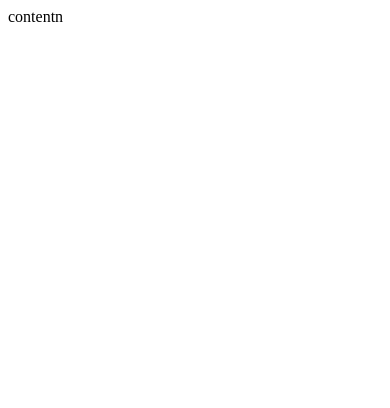
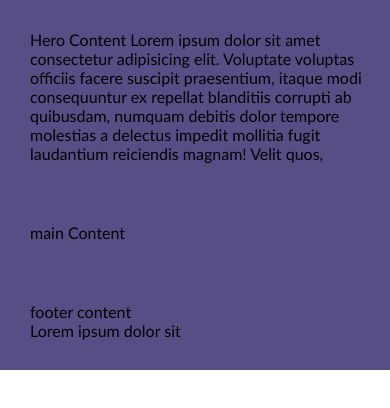
Before and after one commit to Niseme/5-coming-soon, a website: page index.html in a window 390 px wide. Drawn offline with Linux system fonts and the light colour scheme.

Commit message:
layout css

```diff
--- a/css/base/layout.css
+++ b/css/base/layout.css
@@ -0,0 +1,40 @@
+.container {
+  display: inline-block;
+  width: 100%;
+  padding: 60px 0 60px 0;
+}
+.container > .row {
+  display: inline-block;
+  width: 800px;
+  margin-left: calc(50% - 400px);
+}
+.container > .row-short {
+  display: inline-block;
+  width: 600px;
+  margin-left: calc(50% - 300px);
+}
+@media (max-width: 900px) {
+  .container > .row {
+    width: 600px;
+    margin-left: calc(50% - 300px);
+  }
+}
+@media (max-width: 700px) {
+  .container > .row-short,
+  .container > .row {
+    width: 400px;
+    margin-left: calc(50% - 200px);
+  }
+}
+
+@media (max-width: 460px) {
+  .container {
+    padding-left: 30px;
+    padding-right: 30px;
+  }
+  .container > .row-short,
+  .container > .row {
+    width: 100%;
+    margin-left: 0;
+  }
+}
--- a/css/base/reset.css
+++ b/css/base/reset.css
@@ -0,0 +1,11 @@
+body,
+body * {
+  margin: 0;
+  padding: 0;
+  vertical-align: top;
+  box-sizing: border-box;
+  font-family: "Gill Sans", "Gill Sans MT", Calibri, "Trebuchet MS", sans-serif;
+}
+.bg-primary {
+  background-color: var(--primary-color);
+}
--- a/css/base/variables.css
+++ b/css/base/variables.css
@@ -0,0 +1,3 @@
+:root {
+  --primary-color: #03a9f4;
+}
--- a/css/pages/home.css
+++ b/css/pages/home.css
@@ -13,3 +13,47 @@
 @import "../components/progress-bar.css";
 
 /* CUSTOM STYLE BELOW THIS COMMENT, FOR THIS PAGE */
+/* .container {
+  width: 100%;
+  margin-left: calc(50% - 500px);
+  background-color: darkgoldenrod;
+} */
+/* max width */
+@media (max-width: 1100px) {
+  .container {
+    width: 800px;
+    margin-left: calc(50% - 400px);
+    background-color: palevioletred;
+  }
+}
+
+@media (max-width: 900px) {
+  .container {
+    width: 600px;
+    margin-left: calc(50% - 300px);
+    background-color: rgb(139, 121, 127);
+  }
+  .container > .left {
+    width: 100%;
+    margin-right: 0;
+  }
+  .container > .right {
+    width: 100%;
+    margin-top: 40px;
+  }
+}
+@media (max-width: 700px) {
+  .container {
+    width: 400px;
+    margin-left: calc(50% - 200px);
+    background-color: rgb(88, 78, 134);
+  }
+}
+@media (max-width: 500px) {
+  .container {
+    width: 400px;
+    margin-left: 0;
+    padding: 30px;
+    background-color: rgb(88, 78, 134);
+  }
+}
--- a/index.html
+++ b/index.html
@@ -18,7 +18,26 @@
 </head>
 
 <body>
-    contentn
+    <section class="container bg-primary">
+        <div class="row-short">
+            Hero Content Lorem ipsum dolor sit amet consectetur adipisicing elit. Voluptate voluptas officiis facere
+            suscipit praesentium, itaque modi consequuntur ex repellat blanditiis corrupti ab quibusdam, numquam debitis
+            dolor tempore molestias a delectus impedit mollitia fugit laudantium reiciendis magnam! Velit quos,
+        </div>
+    </section>
+    <main class="container">
+        <div class="row">
+            main Content
+        </div>
+    </main>
+    <footer class="container bg-primary">
+        <div class="row">
+            footer content
+        </div>
+        <div class="row-short">
+            Lorem ipsum dolor sit
+        </div>
+    </footer>
 </body>
 
 </html>
```
